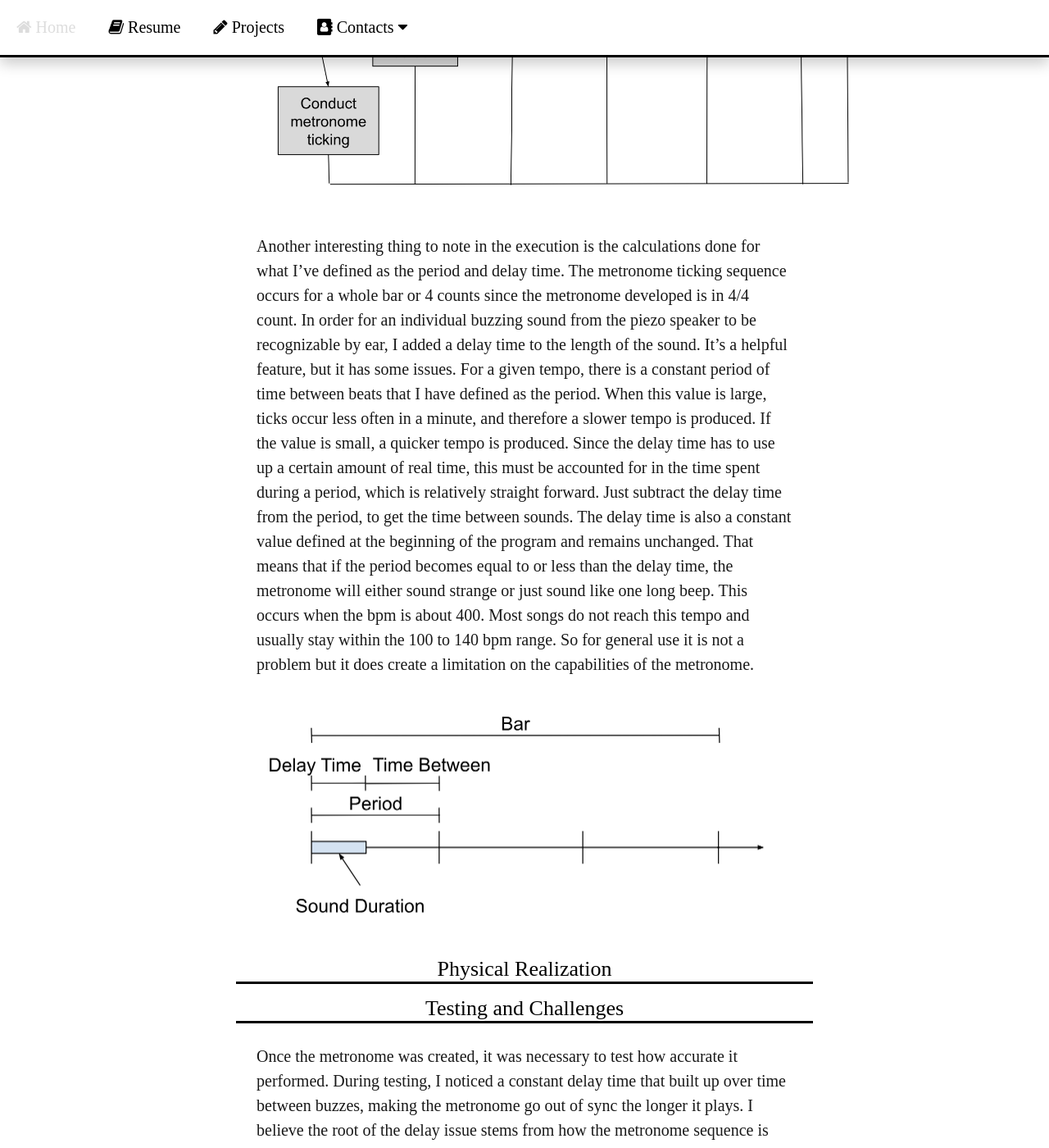
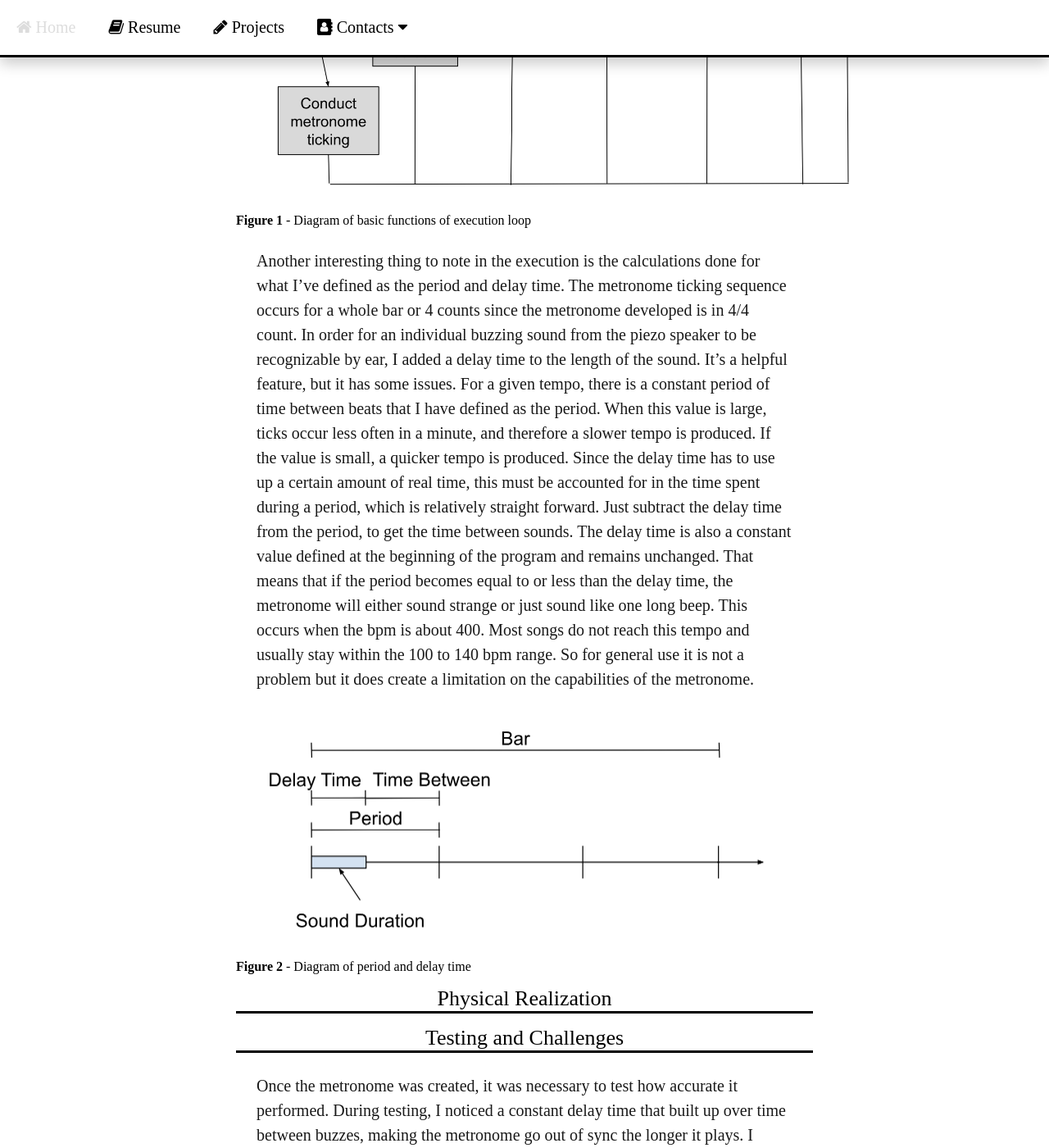
Before and after one commit to JacobHodgins/hodginsjacob, a Jekyll site: the page built from _posts/2023-07-13-first-post.md, in a window 1280 px wide and 1400 px high, scrolled down 1860 px. Shown: the whole window at 82% size. Built offline with Jekyll 4.4.1, drawn with Linux system fonts in a browser that asks for light colours.

Commit message:
Update 2023-07-13-first-post.md
added divs for figure names

```diff
--- a/_posts/2023-07-13-first-post.md
+++ b/_posts/2023-07-13-first-post.md
@@ -31,13 +31,15 @@ date: 2023-07-13
      The program in Tinkercad has three main sections: definitions, program setup, and an execution loop. The most important section is the execution loop, where most of the program is interacted with by users. The following diagram demonstrates the basic function of the execution loop.
     </p>
   </div>
-  <img src="{{ site.baseurl }}images/metronome post picture 2.png" alt="Period and Delay Time" width="788" length="553.5">
+  <img src="{{ site.baseurl }}images/metronome post picture 2.png" alt="Execution Loop Basic Functions Diagram" width="788" length="553.5">
+  <div class="figure-name"><b>Figure 1</b> - Diagram of basic functions of execution loop</div>
   <div class="post-content">
     <p>
      Another interesting thing to note in the execution is the calculations done for what I’ve defined as the period and delay time. The metronome ticking sequence occurs for a whole bar or 4 counts since the metronome developed is in 4/4 count. In order for an individual buzzing sound from the piezo speaker to be recognizable by ear, I added a delay time to the length of the sound. It’s a helpful feature, but it has some issues. For a given tempo, there is a constant period of time between beats that I have defined as the period. When this value is large, ticks occur less often in a minute, and therefore a slower tempo is produced. If the value is small, a quicker tempo is produced. Since the delay time has to use up a certain amount of real time, this must be accounted for in the time spent during a period, which is relatively straight forward. Just subtract the delay time from the period, to get the time between sounds. The delay time is also a constant value defined at the beginning of the program and remains unchanged. That means that if the period becomes equal to or less than the delay time, the metronome will either sound strange or just sound like one long beep. This occurs when the bpm is about 400. Most songs do not reach this tempo and usually stay within the 100 to 140 bpm range. So for general use it is not a problem but it does create a limitation on the capabilities of the metronome.
     </p>
   </div>
-  <img src="{{ site.baseurl }}images/metronome post picture 1.png" alt="Period and Delay Time" width="685" length="299">
+  <img src="{{ site.baseurl }}images/metronome post picture 1.png" alt="Period and Delay Time Diagram" width="685" length="299">
+  <div class="figure-name"><b>Figure 2</b> - Diagram of period and delay time</div>
   <div class="post-header">Physical Realization</div>
   <div class="post-header">Testing and Challenges</div>
   <div class="post-content">
```
